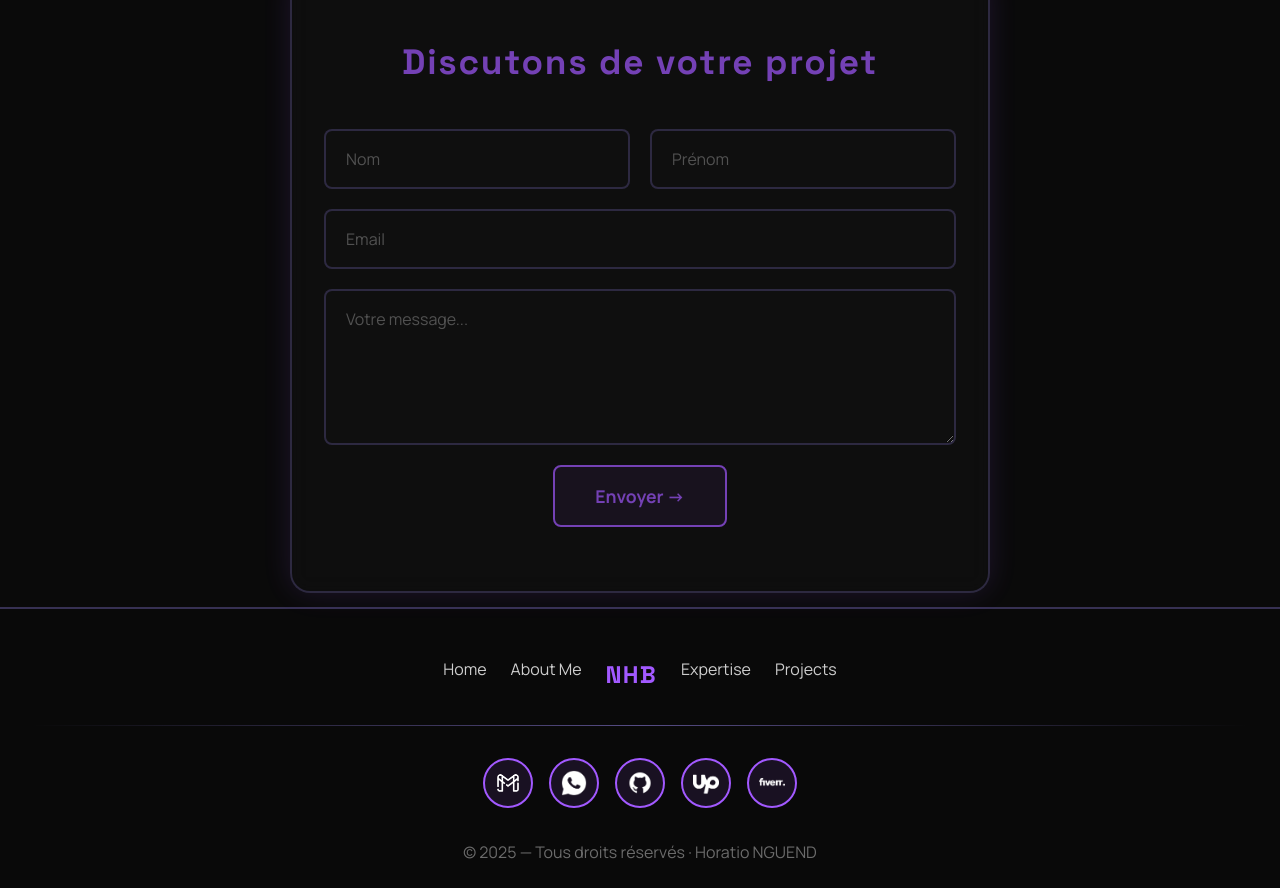
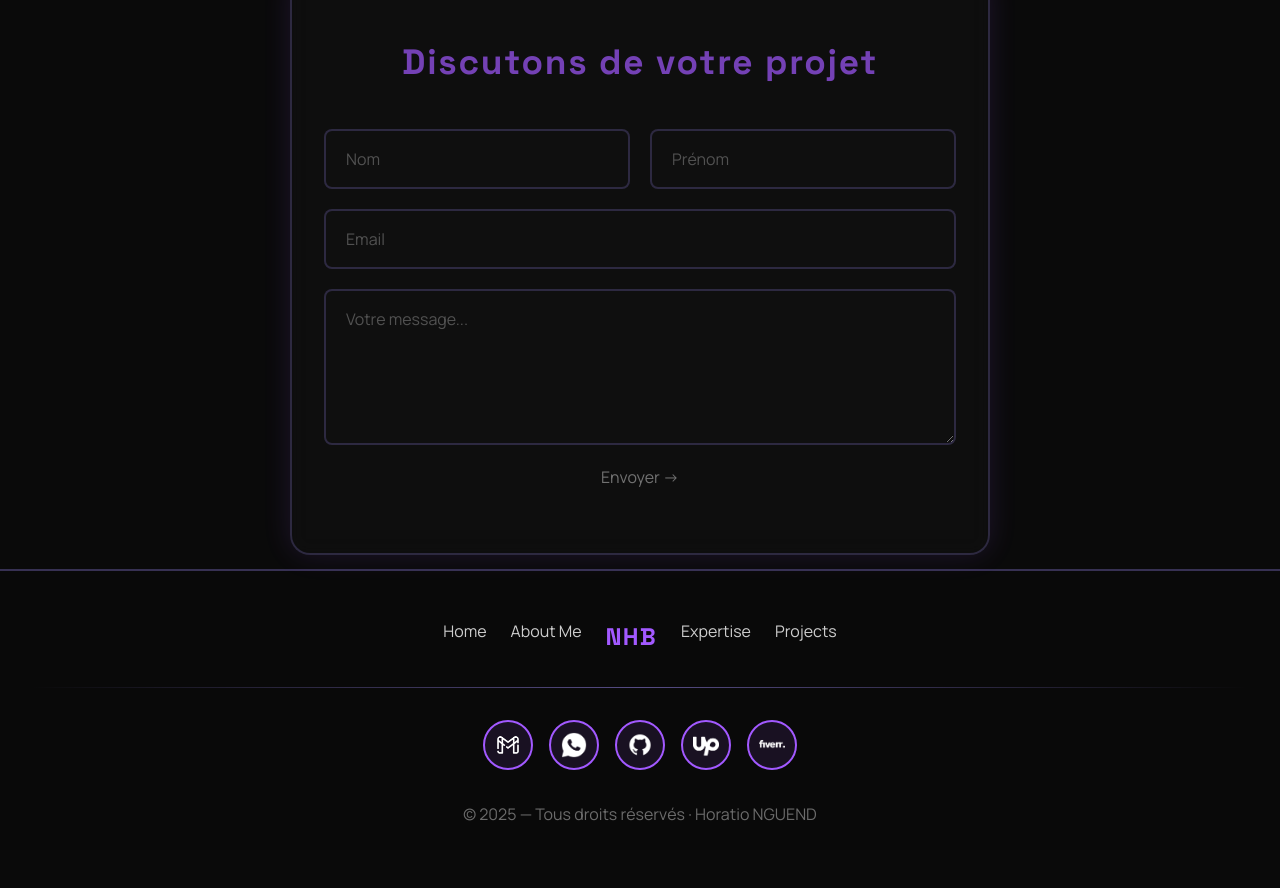
Before and after one commit to blueskyfix/portfolio-nhb_nextjs, a Next.js app: page / in a window 1280 px wide. Shown: the part 4220-5108 px from the top of the page. After the commit the page ends 5070 px from the top, so only its background shows below. Built offline with nearby package versions, Linux system fonts and the light colour scheme.

Commit message:
Section contact essai

```diff
--- a/app/page.tsx
+++ b/app/page.tsx
@@ -1,5 +1,7 @@
 import dynamic from 'next/dynamic'
 import Image from 'next/image'
+
+import ContactForm from '@/components/ContactForm'
 
 // Chargé uniquement côté client (étoiles, particules, scroll, nav)
 const ClientEffects = dynamic(() => import('@/components/ClientEffects'), {
@@ -275,23 +277,7 @@ export default function Home() {
             <h3 className="Space_Grotesk">Discutons de votre projet</h3>
           </div>
           <div>
-            <form action="" method="post">
-              <div className="form-row">
-                <input type="text" name="nom" placeholder="Nom" className="Manrope" required />
-                <input type="text" name="prenom" placeholder="Prénom" className="Manrope" required />
-              </div>
-              <input type="email" name="email" placeholder="Email" className="Manrope" required />
-              <textarea
-                name="message"
-                rows={5}
-                placeholder="Votre message..."
-                className="Manrope"
-                required
-              />
-              <button type="button" className="Manrope">
-                Envoyer →
-              </button>
-            </form>
+            <ContactForm />
           </div>
         </section>
 
--- /dev/null
+++ b/components/ContactForm.tsx
@@ -0,0 +1,54 @@
+'use client'
+
+import { useState } from 'react'
+
+export default function ContactForm() {
+  const [status, setStatus] = useState<'idle'|'loading'|'success'|'error'>('idle')
+
+  async function handleSubmit(e: React.FormEvent<HTMLFormElement>) {
+    e.preventDefault()
+    setStatus('loading')
+
+    const form = e.currentTarget
+
+    try {
+      const res = await fetch('https://formspree.io/f/xaqlozyg', {
+        method: 'POST',
+        headers: { 'Accept': 'application/json' },
+        body: new FormData(form),
+      })
+
+      if (!res.ok) throw new Error()
+      setStatus('success')
+      form.reset()
+    } catch {
+      setStatus('error')
+    }
+  }
+
+  return (
+    <form onSubmit={handleSubmit}>
+      <div className="form-row">
+        <input type="text"  name="nom"    placeholder="Nom"    className="Manrope" required />
+        <input type="text"  name="prenom" placeholder="Prénom" className="Manrope" required />
+      </div>
+      <input type="email" name="email" placeholder="Email" className="Manrope" required />
+      <textarea name="message" rows={5} placeholder="Votre message..." className="Manrope" required />
+
+      <button type="submit" className="Manrope" disabled={status === 'loading'}>
+        {status === 'loading' ? 'Envoi en cours...' : 'Envoyer →'}
+      </button>
+
+      {status === 'success' && (
+        <p style={{ color: '#A259FF', marginTop: '1rem', textAlign: 'center' }}>
+          Message envoyé ! Je vous réponds très vite.
+        </p>
+      )}
+      {status === 'error' && (
+        <p style={{ color: '#E24B4A', marginTop: '1rem', textAlign: 'center' }}>
+          Erreur lors de l&apos;envoi. Réessayez ou contactez-moi directement.
+        </p>
+      )}
+    </form>
+  )
+}
```
